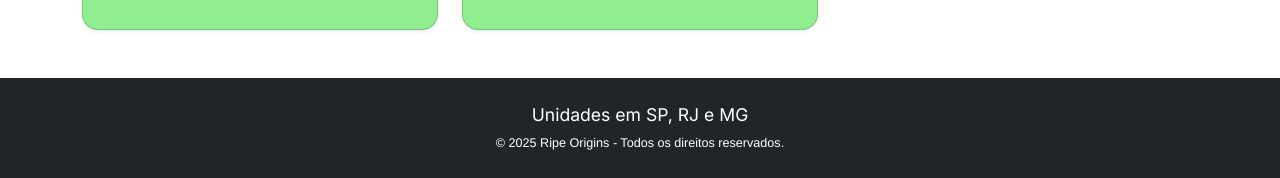
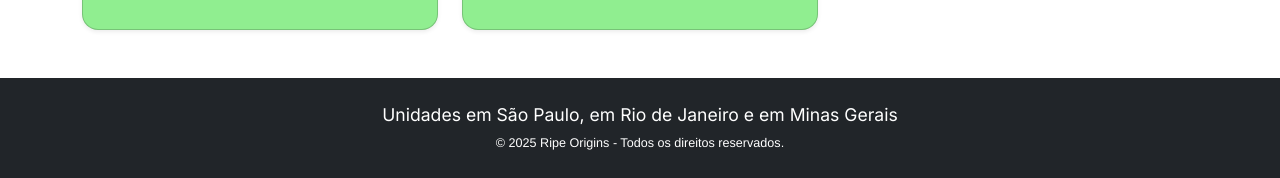
Before and after one commit to Kath-daiane/Ripe-Origins, a plain HTML site: page cardapio.html in a window 1280 px wide. Shown: the part 3620-3798 px from the top of the page. Drawn offline with nearby package versions, Linux system fonts and the light colour scheme.

Commit message:
atualizado

```diff
--- a/cardapio.html
+++ b/cardapio.html
@@ -287,7 +287,7 @@
 
 <!-- RODAPÉ -->
 <footer class="text-white text-center py-4 bg-dark">
-  <p class="mb-1">Unidades em SP, RJ e MG</p>
+  <p class="mb-1">Unidades em São Paulo, em Rio de Janeiro e em Minas Gerais</p>
   <small>© 2025 Ripe Origins - Todos os direitos reservados.</small>
 </footer>
 <script src="https://cdn.jsdelivr.net/npm/bootstrap@5.3.0/dist/js/bootstrap.bundle.min.js"></script>
```
Also changed, not shown: feedback.html (+1 -1 lines), index.html (+1 -1 lines), quem-somos.html (+1 -1 lines).
